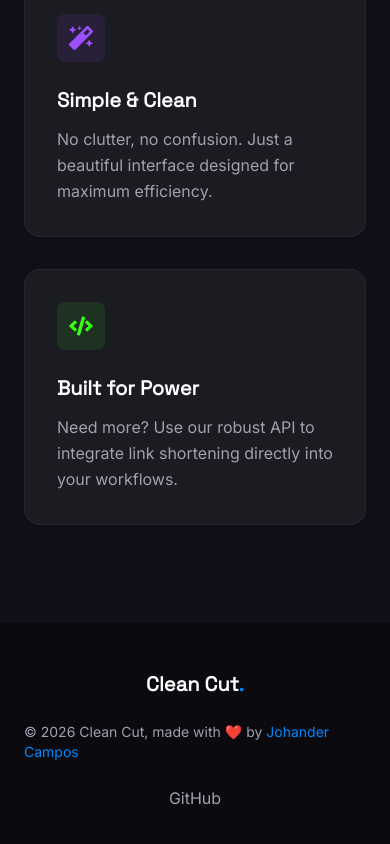
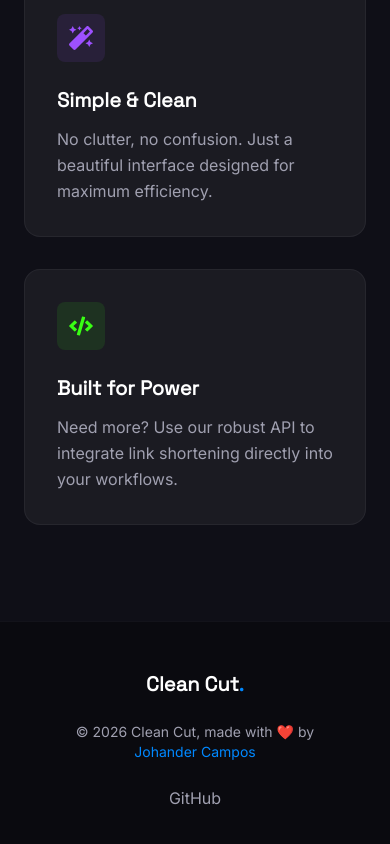
Before and after one commit to codingwithjae/clean-cut, a React (Vite) app in the folder frontend/: page / in a window 390 px wide. Shown: the part 1189-2033 px from the top of the page. Built offline with nearby package versions, Linux system fonts and the light colour scheme; no server answers.

Commit message:
fix: minor fixes to the UI

```diff
--- a/frontend/src/components/organisms/LinkTable.tsx
+++ b/frontend/src/components/organisms/LinkTable.tsx
@@ -60,7 +60,7 @@ export const LinkTable = ({ links, isLoading, onDelete, onEdit, emptyMessage }:
                   <span>/{link.shortId}</span>
                   <button
                     onClick={() => copyToClipboard(link.shortId)}
-                    className="opacity-0 group-hover:opacity-100 transition-opacity text-text-secondary hover:text-white"
+                    className="opacity-100 sm:opacity-0 sm:group-hover:opacity-100 transition-opacity text-text-secondary hover:text-white"
                     title="Copy"
                   >
                     {copyingId === link.shortId ? (
--- a/frontend/src/pages/dashboard/Overview.tsx
+++ b/frontend/src/pages/dashboard/Overview.tsx
@@ -114,7 +114,7 @@ const DashboardOverview = () => {
                             <span>/{link.shortId}</span>
                             <button
                               onClick={() => copyToClipboard(link.shortId)}
-                              className="opacity-0 group-hover:opacity-100 transition-opacity text-text-secondary hover:text-white"
+                              className="opacity-100 sm:opacity-0 sm:group-hover:opacity-100 transition-opacity text-text-secondary hover:text-white"
                               title="Copy"
                             >
                               {copyingId === link.shortId ? (
--- a/frontend/src/pages/public/Landing.tsx
+++ b/frontend/src/pages/public/Landing.tsx
@@ -323,8 +323,16 @@ const LandingPage = () => {
               Clean Cut<span className="text-cyber-blue">.</span>
             </span>
           </div>
-          <div className="text-sm text-text-secondary">
-            © 2026 Clean Cut, made with ❤️ by <a href="https://github.com/codingwithjae" target="_blank" rel="noopener noreferrer" className="text-cyber-blue hover:underline">Johander Campos</a>
+          <div className="text-sm text-text-secondary text-center md:text-left">
+            © 2026 Clean Cut, made with ❤️ by{' '}
+            <a
+              href="https://github.com/codingwithjae"
+              target="_blank"
+              rel="noopener noreferrer"
+              className="text-cyber-blue hover:underline whitespace-nowrap"
+            >
+              Johander Campos
+            </a>
           </div>
           <div className="flex gap-6">
             <a href="https://github.com/codingwithjae/link-shortener" target="_blank" rel="noopener noreferrer" className="text-text-secondary hover:text-cyber-blue transition-colors">
```
Also changed, not shown: frontend/public/favicon.webp.
